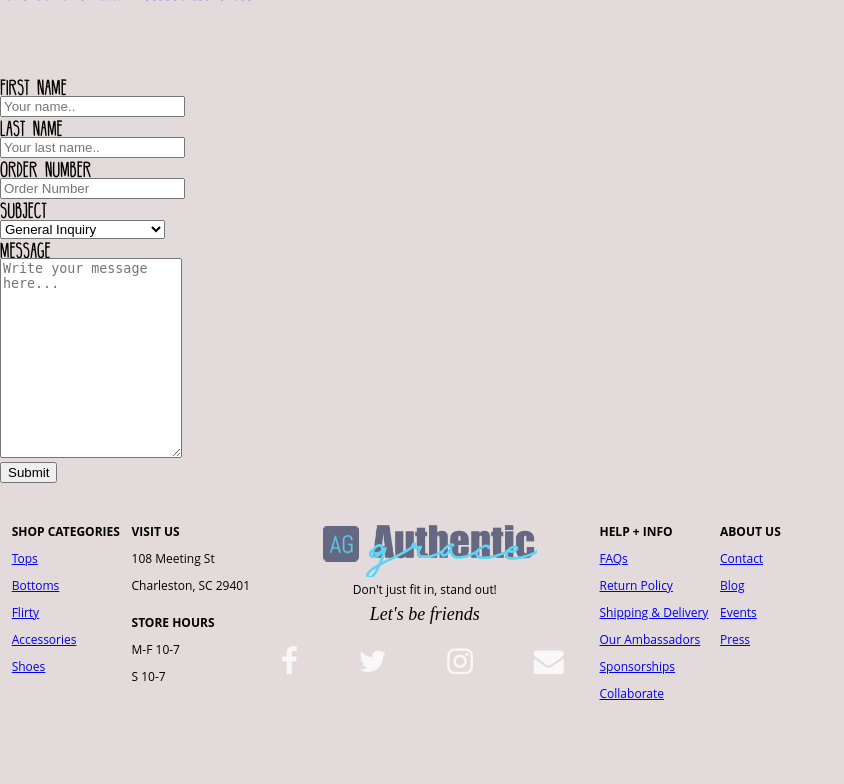
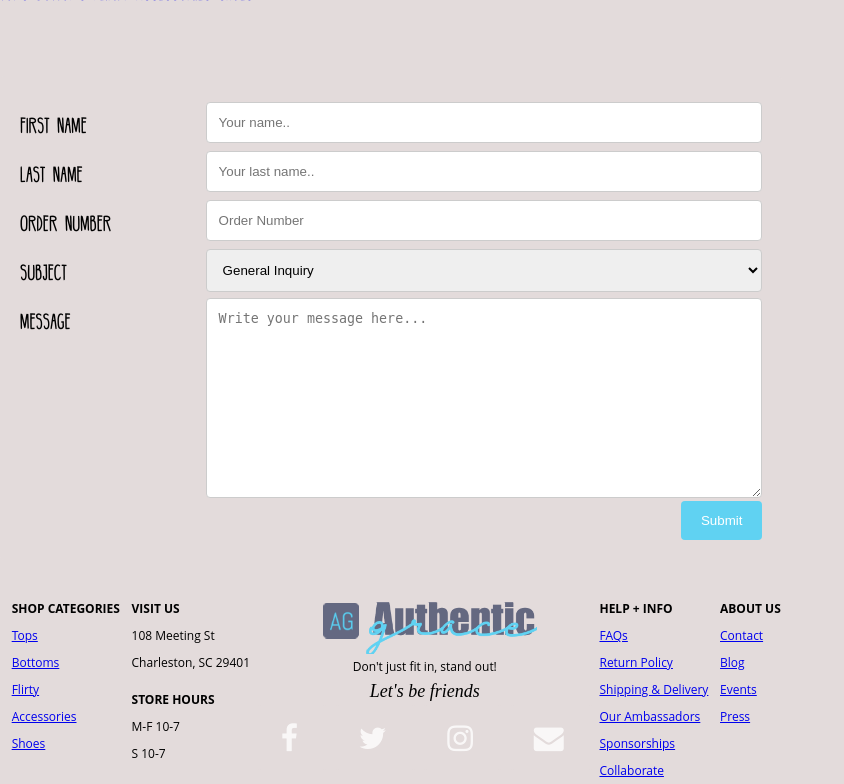
Before and after one commit to jaymehewitt/Authentic-Grace, a PHP site: page /contact.html in a window 1280 px wide. Shown: the part 245-1029 px from the top of the page, without its empty margins (0-844 px from the left). Before the commit the page ends 945 px from the top, so only its background shows below. Run offline with PHP 8.4, Linux system fonts and the light colour scheme; some libraries are stand-ins or nearby versions.

Commit message:
css for contact page
also, not reflected in recent push

```diff
--- a/style.css
+++ b/style.css
@@ -466,6 +466,71 @@ body {
     margin: 10px 0;
   }
 
+/*Contact Page*/
+
+
+  /* Style inputs, select elements and textareas */
+input[type=text], select, textarea{
+  width: 100%;
+  padding: 12px;
+  border: 1px solid #ccc;
+  border-radius: 4px;
+  box-sizing: border-box;
+  resize: vertical;
+}
+
+/* Style the label to display next to the inputs */
+label {
+  padding: 12px 12px 12px 0;
+  display: inline-block;
+}
+
+/* Style the submit button */
+input[type=submit] {
+  background-color: #60D2F2;
+  color: white;
+  padding: 12px 20px;
+  border: none;
+  border-radius: 4px;
+  cursor: pointer;
+  float: right;
+}
+
+/* Style the container */
+.container {
+  border-radius: 5px;
+  background-color: #E3DBDB;
+  padding: 20px;
+}
+
+/* Floating column for labels: 25% width */
+.col-25 {
+  float: left;
+  width: 25%;
+  margin-top: 6px;
+}
+
+/* Floating column for inputs: 75% width */
+.col-75 {
+  float: left;
+  width: 75%;
+  margin-top: 6px;
+}
+
+/* Clear floats after the columns */
+.row:after {
+  content: "";
+  display: table;
+  clear: both;
+}
+
+/* Responsive layout - when the screen is less than 600px wide, make the two columns stack on top of each other instead of next to each other */
+@media screen and (max-width: 600px) {
+  .col-25, .col-75, input[type=submit] {
+    width: 100%;
+    margin-top: 0;
+  }
+}
   .fa {
     margin-right:5px;
   }
```
